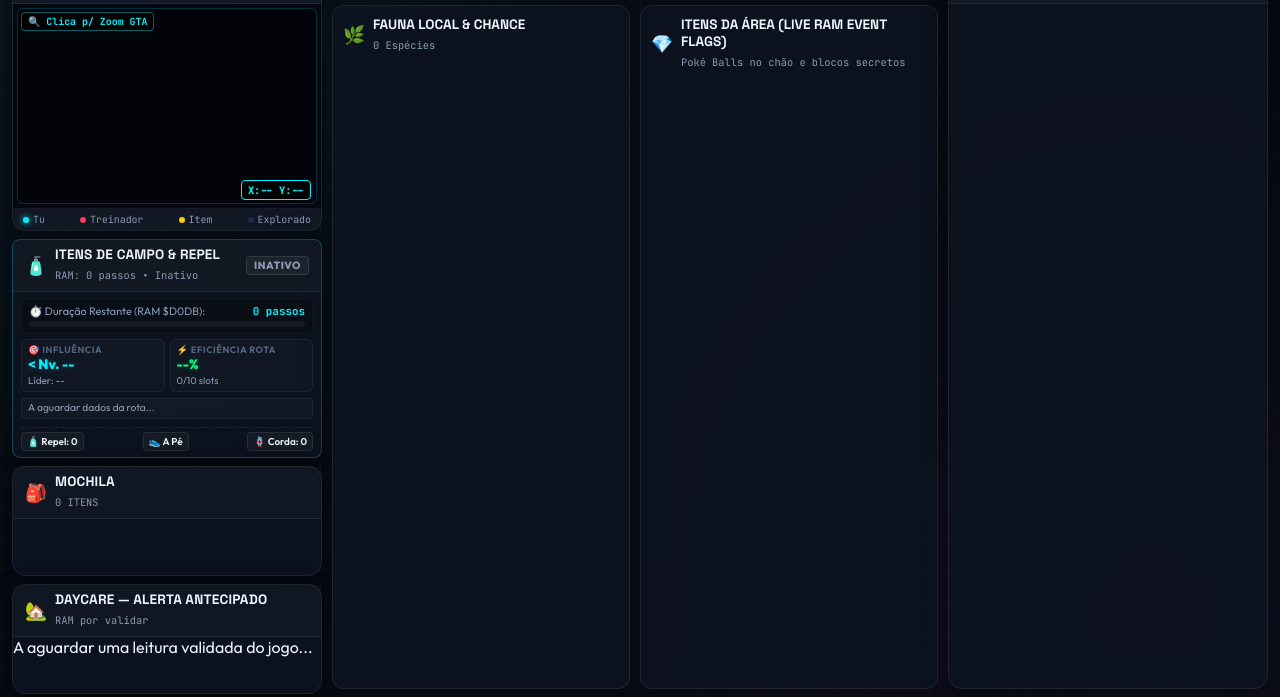
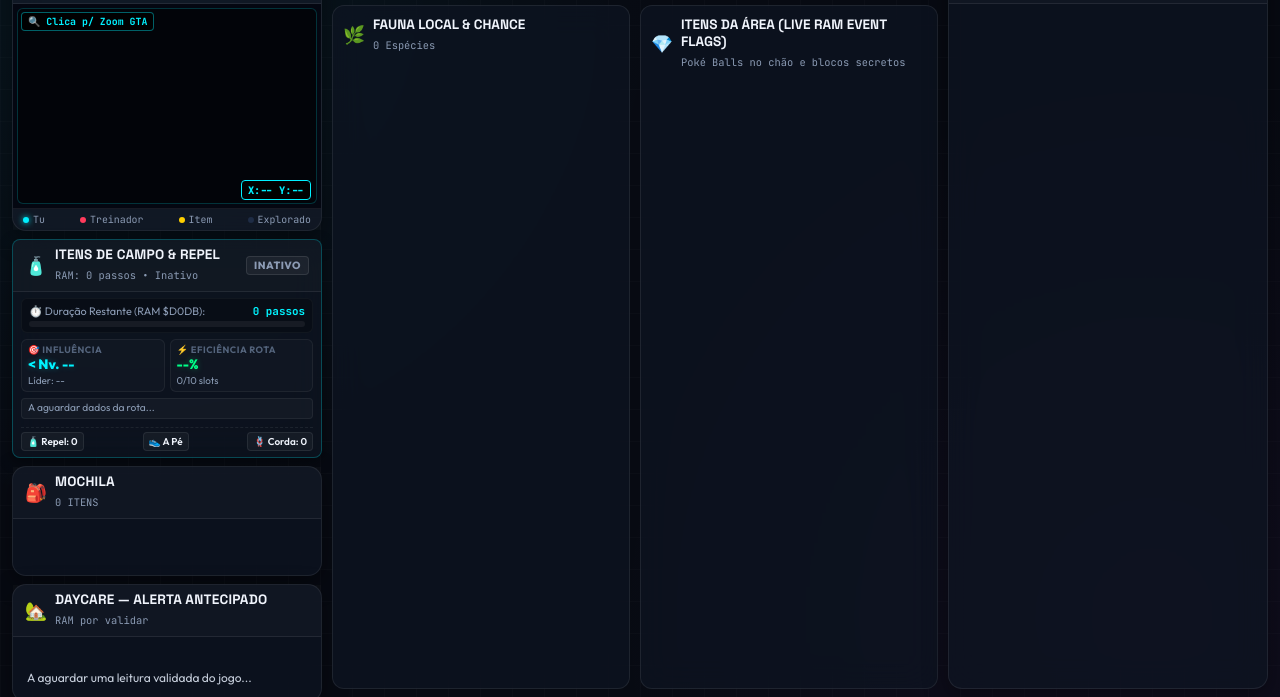
Before and after one commit to ApexScorpio/pokemon-red-telemetry, a website: page pokemon-ai-companion/public/index.html in a window 1280 px wide. Shown: the part 103-800 px from the top of the page. Drawn offline with Linux system fonts and the light colour scheme.

Commit message:
style(ui): ensure Daycare live alerts remain readable on iPhone and desktop

```diff
--- a/pokemon-ai-companion/public/style.css
+++ b/pokemon-ai-companion/public/style.css
@@ -2946,3 +2946,16 @@ html, body {
 .dv-item b, .sexp-item b {
   color: #fff;
 }
+
+
+/* Painel do Daycare — visual leve, sem interferir com o resto do cockpit. */
+#daycare-tracker-card { min-height: 118px; }
+.daycare-tracker-body {
+  padding: 12px 14px 16px;
+  font-size: 12px;
+  line-height: 1.6;
+  white-space: pre-line;
+  overflow-wrap: anywhere;
+  color: var(--text-secondary, #c6cedb);
+}
+#daycare-data-source { overflow-wrap: anywhere; }
```
